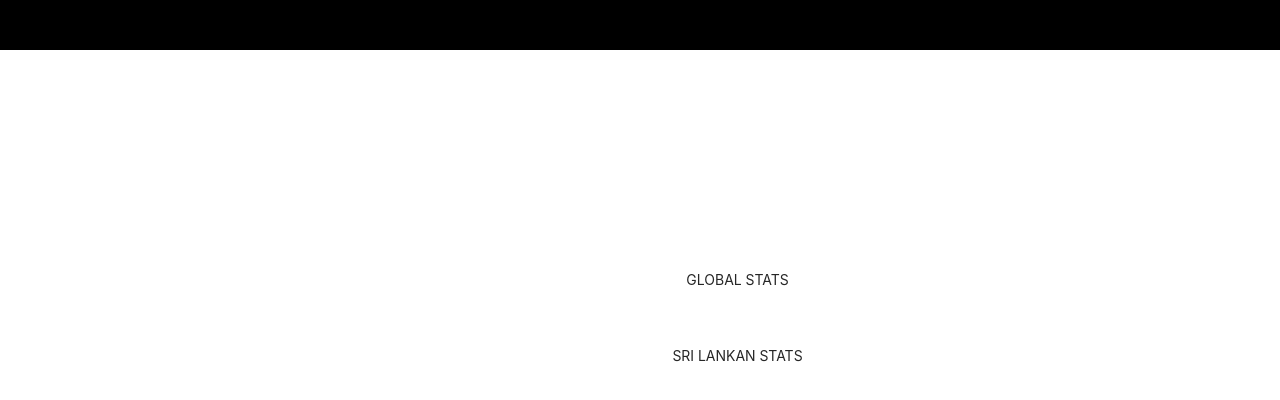
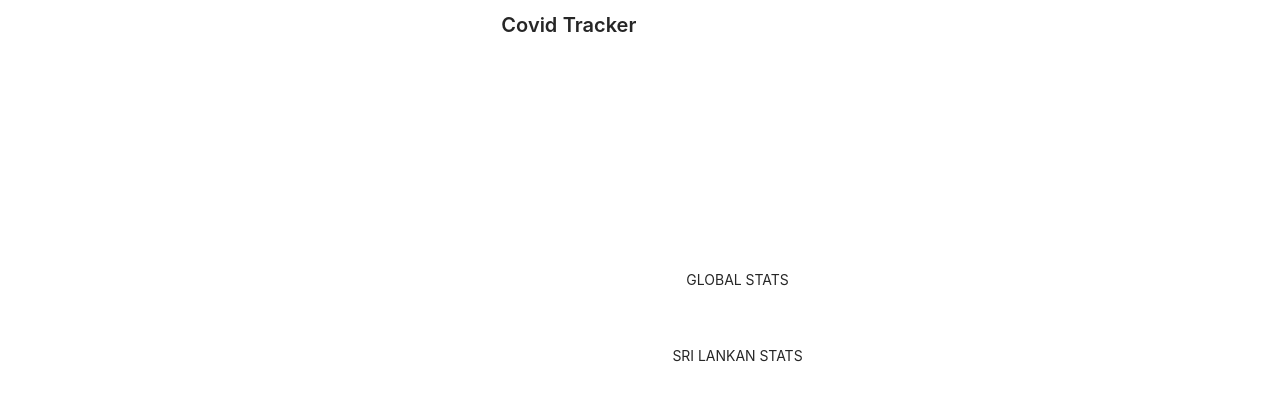
Before and after one commit to KeRusty/covid-stats-lk, a React (Create React App) app: page / in a window 1280 px wide. Shown: the top 400 px of the page. Built offline with nearby package versions, Linux system fonts and the light colour scheme; no server answers.

Commit message:
Update NavBar.scss

```diff
--- a/src/Components/NavBar/NavBar.scss
+++ b/src/Components/NavBar/NavBar.scss
@@ -1,5 +1,5 @@
 .container {
-    background-color: #000000;
+    //background-color: #000000;
     position: fixed;
     top: 0;
     left: 0;
```
